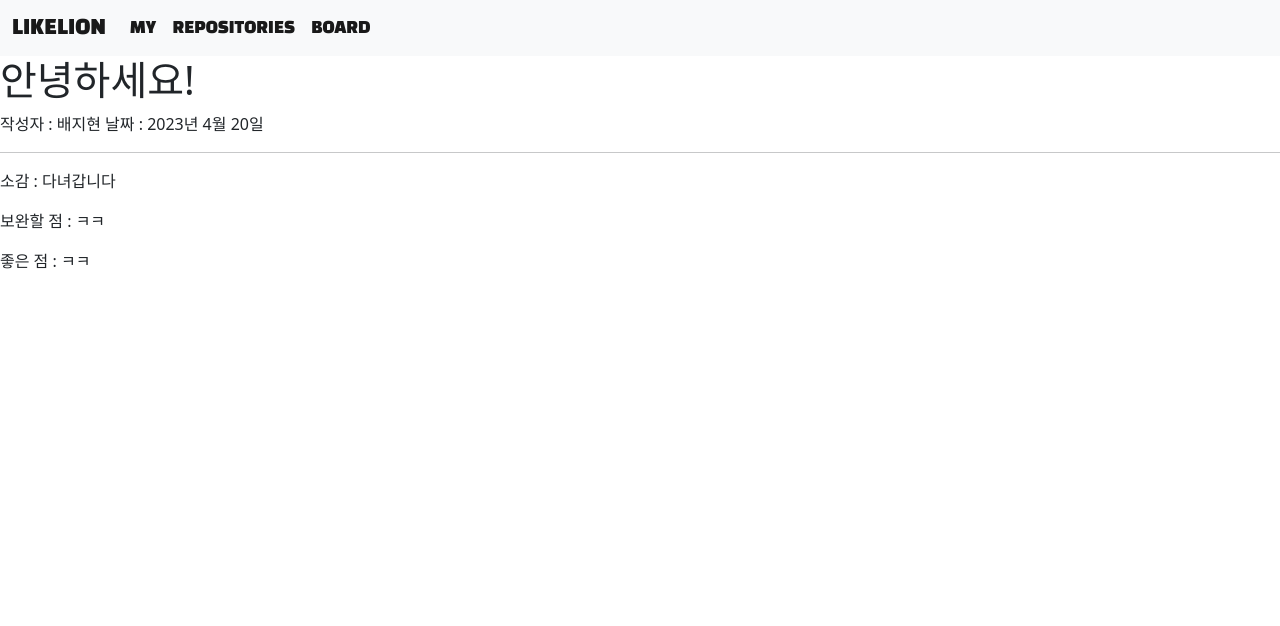
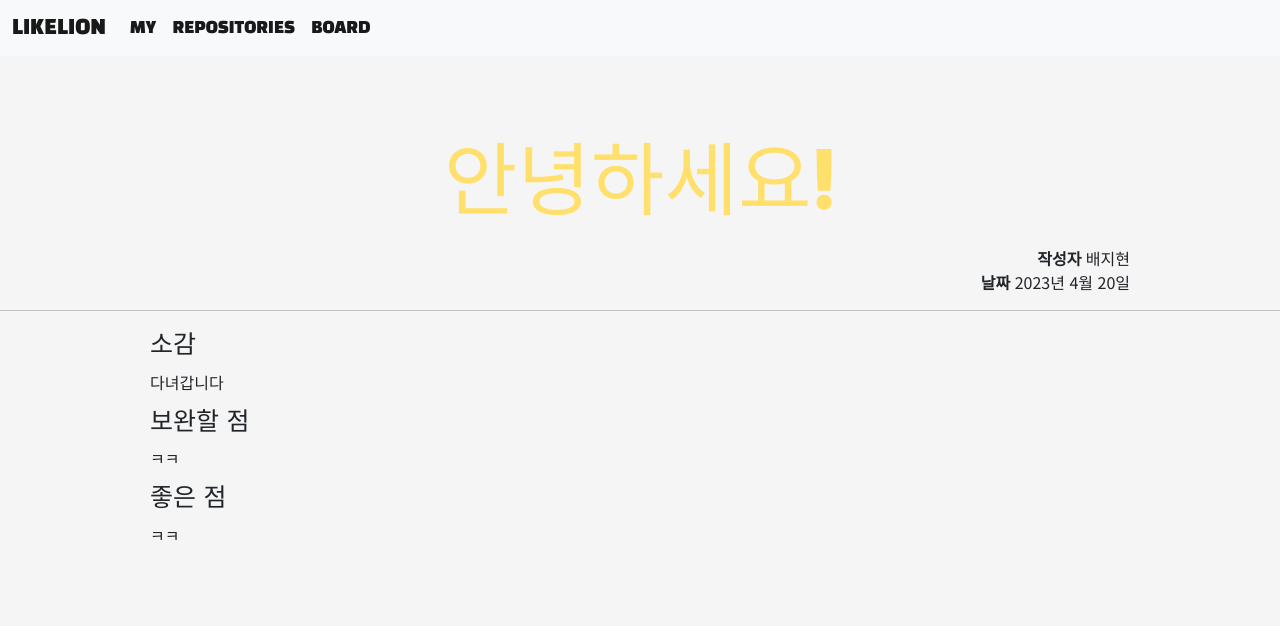
Before and after one commit to jihyunniiii/likelion_11th_task_project, a Django app: page /1 in a window 1280 px wide. Shown: the top 626 px of the page. Run offline with Django 4.2, Linux system fonts and the light colour scheme; data comes from the database, SQL or seed files in the repository.

Commit message:
design : postdetail 디자인

```diff
--- a/likelion_11th/likelion_11th/static/css/project.css
+++ b/likelion_11th/likelion_11th/static/css/project.css
@@ -140,3 +140,37 @@ textarea {
     border: none;
     outline: none;
 }
+
+.postdetail {
+    background-color: #f5f5f5;
+    padding-top: 70px;
+    padding-bottom: 70px;
+}
+
+.posttitle {
+    font-family: 'Black Han Sans', sans-serif;
+    text-align: center;
+    color: #ffe06c;
+    font-size: 80px;
+}
+
+.postcontentinfo {
+    text-align: right;
+    font-family: 'Noto Sans KR', sans-serif;
+    margin-right: 150px;
+}
+
+.postcontenttitle {
+    text-align: left;
+    font-family: 'Black Han Sans', sans-serif;
+    font-size: 25px;
+    margin-left: 150PX;
+}
+
+.postcontentcontent {
+    text-align: left;
+    font-family: 'Noto Sans KR', sans-serif;
+    margin-left: 150PX;
+    margin-top: 5px;
+    margin-bottom: 10px;
+}
--- a/likelion_11th/main/templates/main/postdetail.html
+++ b/likelion_11th/main/templates/main/postdetail.html
@@ -2,12 +2,33 @@
 {% load static %}
 {% block content %}
 
-<h1>{{post.title}}</h1>
-작성자 : {{post.writer}}
-날짜 : {{post.pub_date}}
-<hr>
-<p>소감 : {{post.body}}</p>
-<p>보완할 점 : {{post.feedback}}</p>
-<p>좋은 점 : {{post.good_point}}</p>
+<div class="postdetail">
+    <div class="posttitle">{{post.title}}</div>
+    <div class="postcontent">
+        <div class="postcontentinfo">
+            <b>작성자 </b>{{post.writer}}<br>
+            <b>날짜 </b>{{post.pub_date}}
+        </div>
+        <hr>
+        <div class="postcontenttitle">
+            소감
+        </div>
+        <div class="postcontentcontent">
+            {{post.body}}
+        </div>
+        <div class="postcontenttitle">
+            보완할 점
+        </div>
+        <div class="postcontentcontent">
+            {{post.feedback}}
+        </div>
+        <div class="postcontenttitle">
+            좋은 점
+        </div>
+        <div class="postcontentcontent">
+            {{post.good_point}}
+        </div>
+    </div>
+</div>
 
 {% endblock %}
```
